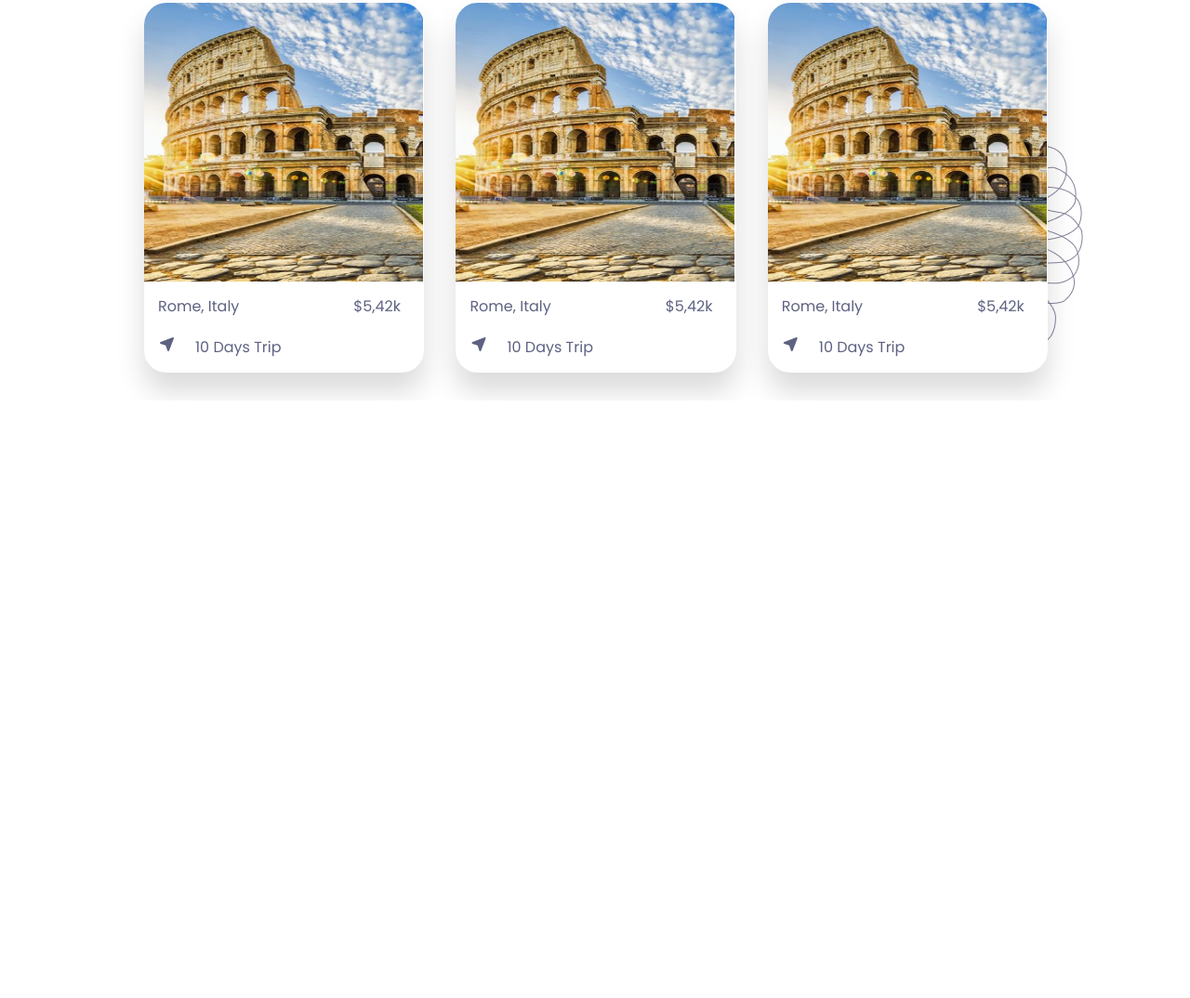
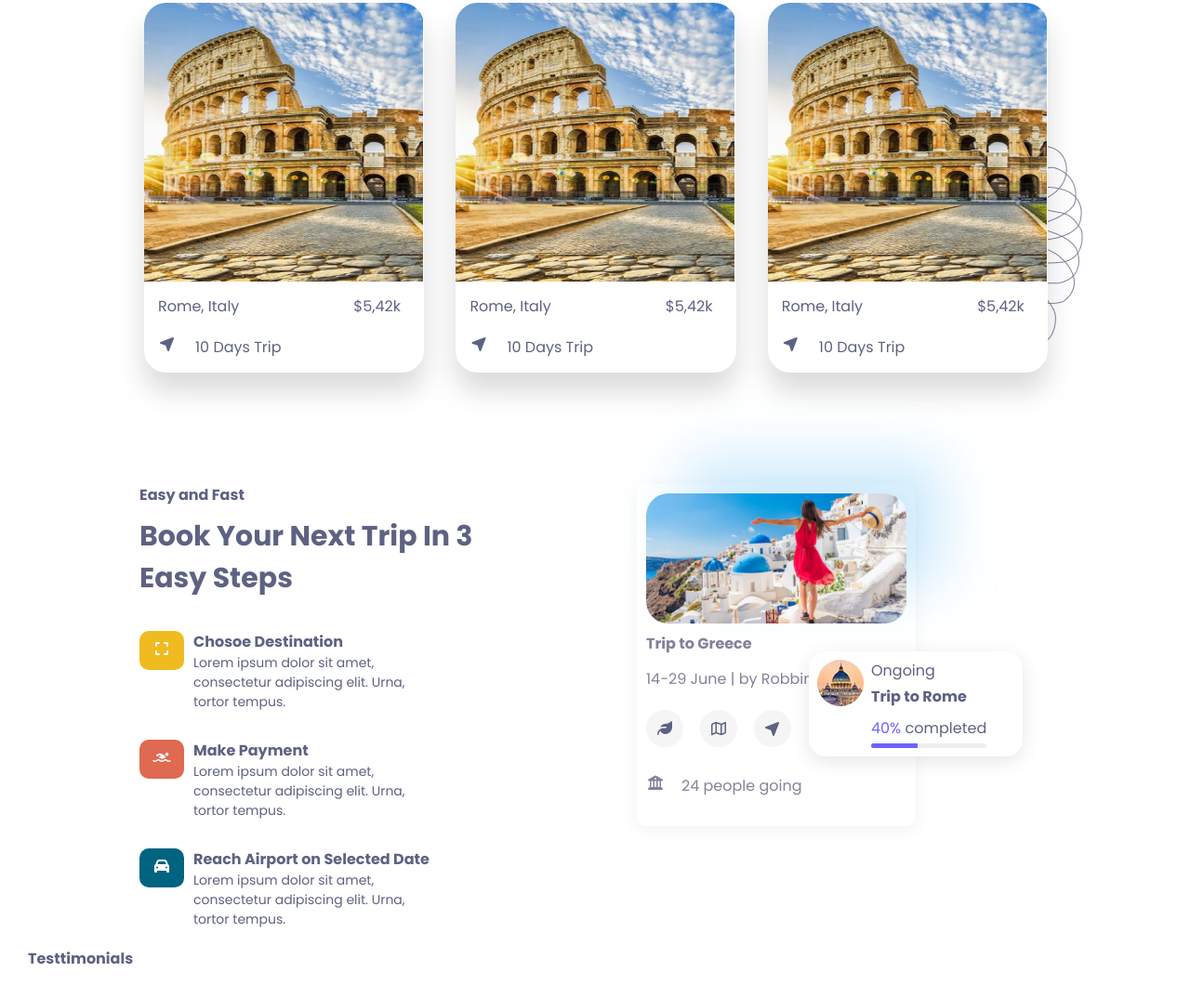
Before and after one commit to JidexBD/new_jado, a plain HTML site: page index.html in a window 1280 px wide. Shown: the part 1119-2193 px from the top of the page at 93% size. Before the commit the page ends 1550 px from the top, so only its background shows below. Drawn offline with Linux system fonts and the light colour scheme; files whose address does not match are found by name; a web font is replaced by a local one.

Commit message:
book section done and some html structure for the testimonials

```diff
--- /dev/null
+++ b/css/layouts/main/book.css
@@ -0,0 +1,354 @@
+.book-section {
+  display: grid;
+  gap: 5rem;
+}
+
+.book-heading {
+  margin-bottom: 3.4rem;
+}
+
+.book-subheader {
+  font-size: 1.2rem;
+  margin-bottom: 1.5rem;
+}
+.book-header {
+  font-size: 2.4rem;
+  width: 80%;
+}
+
+/* .step-info h4 {
+
+}
+.step-info p {
+
+} */
+
+.book-steps-container {
+  display: flex;
+  flex-direction: column;
+  gap: 3rem;
+}
+
+.book-step {
+  display: flex;
+  flex-direction: column;
+  gap: 1rem;
+}
+
+.icon {
+  width: 4.8rem;
+  height: 4.2rem;
+  border-radius: 1rem;
+}
+
+.i-yellow {
+  background-color: #f0bb1f;
+}
+
+.i-orange {
+  background-color: var(--color-2);
+}
+
+.i-blue {
+  background-color: #006380;
+}
+
+.ps {
+  margin: 1.1rem 1.4rem;
+  color: white;
+}
+
+/* book right */
+
+.book-right {
+  position: relative;
+}
+
+.dest-card {
+  background-color: white;
+  padding: 1rem;
+  border-radius: 1rem;
+  box-shadow: 0 5px 20px rgba(0, 0, 0, 0.05);
+  width: 30rem;
+}
+
+.dest-card img {
+  width: 100%;
+  height: 10ren;
+  object-fit: cover;
+  border-radius: 2.4rem;
+  margin-bottom: 1rem;
+}
+
+.blue-shadow {
+  box-shadow: 40px -40px 60px rgba(135, 206, 250, 0.4);
+}
+
+.dest-card h4 {
+  margin-bottom: 1.4rem;
+  color: var(--color-4);
+}
+.dest-card p {
+  margin-bottom: 2.1rem;
+  color: var(--color-4);
+}
+
+.dest-icon {
+  display: flex;
+  gap: 1.8rem;
+  margin-bottom: 3rem;
+}
+
+.dest-icon span {
+  width: 4rem;
+  height: 4rem;
+  border-radius: 50%;
+  background-color: #f5f5f5;
+}
+
+.i-i {
+  margin: 1.2rem 1rem;
+}
+
+.dest-last {
+  display: flex;
+  gap: 1.8rem;
+  color: var(--color-4);
+}
+
+.float-dest {
+  display: flex;
+  gap: 1rem;
+  background-color: white;
+  padding: 1rem;
+  box-shadow: 0 5px 20px rgba(0, 0, 0, 0.1);
+  width: 23rem;
+  position: absolute;
+  top: 18rem;
+  right: -7rem;
+  border-radius: 1.8rem;
+}
+
+.img-flt {
+  width: 5rem;
+  height: 5rem;
+  border-radius: 50%;
+  overflow: hidden;
+}
+.flt-img {
+  width: 100%;
+  height: 100%;
+  object-fit: cover;
+}
+
+.r-side {
+  display: flex;
+  flex-direction: column;
+}
+
+.r-side p {
+  margin-bottom: 0.4rem;
+}
+.r-side h4 {
+  margin-bottom: 1rem;
+}
+
+.p-bar {
+  height: 0.5rem;
+  width: 100%;
+  background: #eee;
+  border-radius: 1rem;
+  overflow: hidden;
+}
+.fill-color {
+  width: 40%;
+  height: 100%;
+  background-color: #6c63ff;
+}
+.r-side span {
+  color: #6c63ff;
+}
+
+/* media */
+
+@media (min-width: 768px) {
+  .book-section {
+    display: grid;
+    gap: 1rem;
+    grid-template-columns: repeat(2, 1fr);
+
+    padding: 2rem 2rem;
+  }
+
+  .book-heading {
+    margin-bottom: 3.4rem;
+  }
+
+  .book-subheader {
+    font-size: 1.6rem;
+    width: 50%;
+    margin-bottom: 1rem;
+  }
+
+  .book-header {
+    font-size: 2.4rem;
+    width: 82%;
+  }
+
+  .step-info p {
+    width: 60%;
+    font-size: 1.2rem;
+  }
+
+  .book-steps-container {
+    display: flex;
+    flex-direction: column;
+    gap: 3rem;
+  }
+
+  .book-step {
+    display: flex;
+    flex-direction: row;
+    align-items: flex-start;
+  }
+
+  /* book right */
+
+  .float-dest {
+    display: flex;
+    gap: 0.8rem;
+    background-color: white;
+    padding: 0.9rem;
+    box-shadow: 0 5px 20px rgba(0, 0, 0, 0.1);
+    width: 23rem;
+    position: absolute;
+    top: 18rem;
+    right: -6rem;
+    border-radius: 1.8rem;
+  }
+}
+
+@media (min-width: 1024px) {
+  .book-section {
+    padding: 2rem 7rem;
+    display: grid;
+    gap: 3rem;
+    grid-template-columns: repeat(2, 1fr);
+    margin-left: 5rem;
+  }
+
+  .book-heading {
+    margin-bottom: 3.4rem;
+  }
+
+  .book-header {
+    font-size: 3rem;
+    width: 80%;
+  }
+
+  .step-info p {
+    width: 60%;
+    font-size: 1.4rem;
+  }
+
+  .book-steps-container {
+    display: flex;
+    flex-direction: column;
+    gap: 3rem;
+  }
+
+  .book-step {
+    display: flex;
+    flex-direction: row;
+    align-items: flex-start;
+  }
+
+  /* book right */
+
+  .float-dest {
+    display: flex;
+    gap: 0.8rem;
+    background-color: white;
+    padding: 0.9rem;
+    box-shadow: 0 5px 20px rgba(0, 0, 0, 0.1);
+    width: 23rem;
+    position: absolute;
+    top: 18rem;
+    right: 8rem;
+    border-radius: 1.8rem;
+  }
+}
+
+@media (min-width: 1044px) {
+  /* book right */
+
+  .book-section {
+    padding: 2rem 7rem;
+    display: grid;
+    gap: 4rem;
+    grid-template-columns: repeat(2, 1fr);
+    margin-left: 5rem;
+  }
+  /* .float-dest {
+    display: flex;
+    gap: 0.8rem;
+    background-color: white;
+    padding: 0.9rem;
+    box-shadow: 0 5px 20px rgba(0, 0, 0, 0.1);
+    width: 23rem;
+    position: absolute;
+    top: 18rem;
+    right: 14rem;
+    border-radius: 1.8rem;
+  } */
+}
+
+@media (min-width: 1920px) {
+  .book-section {
+    padding: 2rem 8rem;
+    display: grid;
+    gap: 22rem;
+    grid-template-columns: repeat(2, 1fr);
+  }
+
+  .book-heading {
+    margin-bottom: 3.4rem;
+  }
+
+  .book-header {
+    font-size: 4rem;
+    width: 80%;
+    white-space: wrap;
+  }
+
+  .step-info p {
+    width: 60%;
+    font-size: 1.6rem;
+  }
+
+  .book-steps-container {
+    display: flex;
+    flex-direction: column;
+    gap: 3rem;
+  }
+
+  .book-step {
+    display: flex;
+    flex-direction: row;
+    align-items: flex-start;
+  }
+
+  /* boo right */
+  .float-dest {
+    display: flex;
+    gap: 0.8rem;
+    background-color: white;
+    padding: 0.9rem;
+    box-shadow: 0 5px 20px rgba(0, 0, 0, 0.1);
+    width: 23rem;
+    position: absolute;
+    top: 18rem;
+    right: 28rem;
+    border-radius: 1.8rem;
+  }
+}
--- a/css/layouts/main/top.css
+++ b/css/layouts/main/top.css
@@ -1,5 +1,6 @@
 .top-section {
   padding: 3rem auto;
+  margin-bottom: 10rem;
 }
 
 .top-heading {
--- a/index.html
+++ b/index.html
@@ -204,6 +204,99 @@
           </div>
         </div>
       </section>
+
+      <seection class="book-section">
+        <div class="book-left">
+          <div class="book-heading">
+            <h4 class="book-subheader">Easy and Fast</h4>
+            <h2 class="book-header">Book Your Next Trip In 3 Easy Steps</h2>
+          </div>
+
+          <div class="book-steps-container">
+            <div class="book-step">
+              <div class="icon i-yellow">
+                <i class="fa-solid fa-expand ps"></i>
+              </div>
+              <div class="step-info">
+                <h4>Chosoe Destination</h4>
+                <p>
+                  Lorem ipsum dolor sit amet, consectetur adipiscing elit. Urna,
+                  tortor tempus.
+                </p>
+              </div>
+            </div>
+
+            <div class="book-step">
+              <div class="icon i-orange">
+                <i class="fa-solid fa-person-swimming ps"></i>
+              </div>
+              <div class="step-info">
+                <h4>Make Payment</h4>
+                <p>
+                  Lorem ipsum dolor sit amet, consectetur adipiscing elit. Urna,
+                  tortor tempus.
+                </p>
+              </div>
+            </div>
+
+            <div class="book-step">
+              <div class="icon i-blue">
+                <i class="fa-solid fa-car ps"></i>
+              </div>
+              <div class="step-info">
+                <h4>Reach Airport on Selected Date</h4>
+                <p>
+                  Lorem ipsum dolor sit amet, consectetur adipiscing elit. Urna,
+                  tortor tempus.
+                </p>
+              </div>
+            </div>
+          </div>
+        </div>
+        <div class="book-right">
+          <div class="dest-card">
+            <img src="images/dest-img.png" alt="" class="blue-shadow" />
+            <h4>Trip to Greece</h4>
+            <p>14-29 June | by Robbin Joe</p>
+            <div class="dest-icon">
+              <span><i class="fa-solid fa-leaf i-i"></i></span>
+              <span><i class="fa-regular fa-map i-i"></i></span>
+              <span><i class="fa-solid fa-location-arrow i-i"></i></span>
+            </div>
+
+            <div class="dest-last">
+              <i class="fa-solid fa-building-columns"></i>
+              <p>24 people going</p>
+            </div>
+          </div>
+
+          <div class="float-dest">
+            <div class="img-flt">
+              <img src="images/float-image.png" alt="" class="flt-img" />
+            </div>
+            <div class="r-side">
+              <p>Ongoing</p>
+              <h4>Trip to Rome</h4>
+              <p><span>40%</span> completed</p>
+
+              <div class="p-bar">
+                <div class="fill-color"></div>
+              </div>
+            </div>
+          </div>
+        </div>
+      </seection>
+
+      <sectiom class="testimonial-section">
+        <div class="testtimonial-heading">
+          <h4 class="test-subheading">Testtimonials</h4>
+          <h3 class="test-header"></h3>
+
+          <div class="dot-nav"></div>
+        </div>
+
+        <div class="testimonial-right"></div>
+      </sectiom>
     </main>
   </body>
 </html>
--- a/style.css
+++ b/style.css
@@ -8,3 +8,4 @@
 @import url(/css/layouts/main/main.css);
 @import url(/css/layouts/main/category.css);
 @import url(/css/layouts/main/top.css);
+@import url(/css/layouts/main/book.css);
```
Also changed, not shown: images/dest-img.png (added), images/float-image.png (added).
